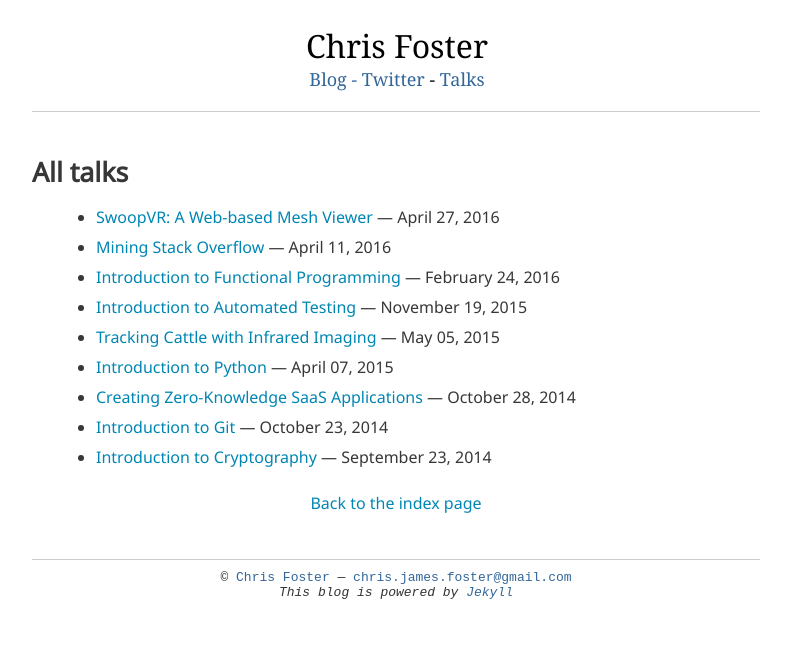
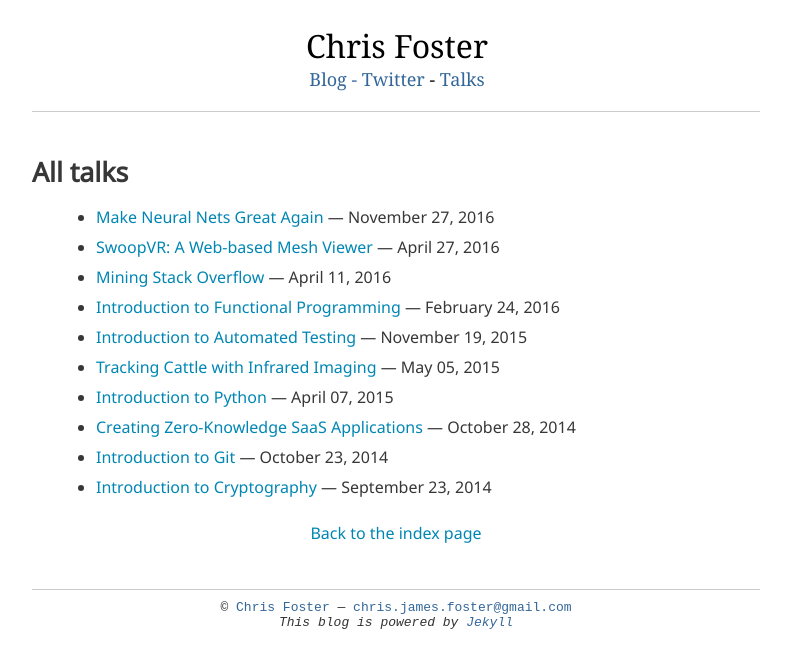
Before and after one commit to chrisfosterelli/chrisfosterelli.github.io, a Jekyll site: the page built from talks.html, in a window 1280 px wide. Shown: the top 668 px of the page, without its empty margins (243-1034 px from the left). Built offline with Jekyll 4.4.1, drawn with Linux system fonts in a browser that asks for light colours; some web fonts are replaced.

Commit message:
Add 'Make neural nets great again' talk

```diff
--- a/_data/talks.yml
+++ b/_data/talks.yml
@@ -1,3 +1,7 @@
+- title: Make Neural Nets Great Again
+  date: November 27, 2016
+  url: file/talk/make-neural-nets-great-again.pdf
+
 - title: SwoopVR&#58; A Web-based Mesh Viewer
   date: April 27, 2016
   url: file/talk/swoopvr.pdf
```
Also changed, not shown: 1 other file.
